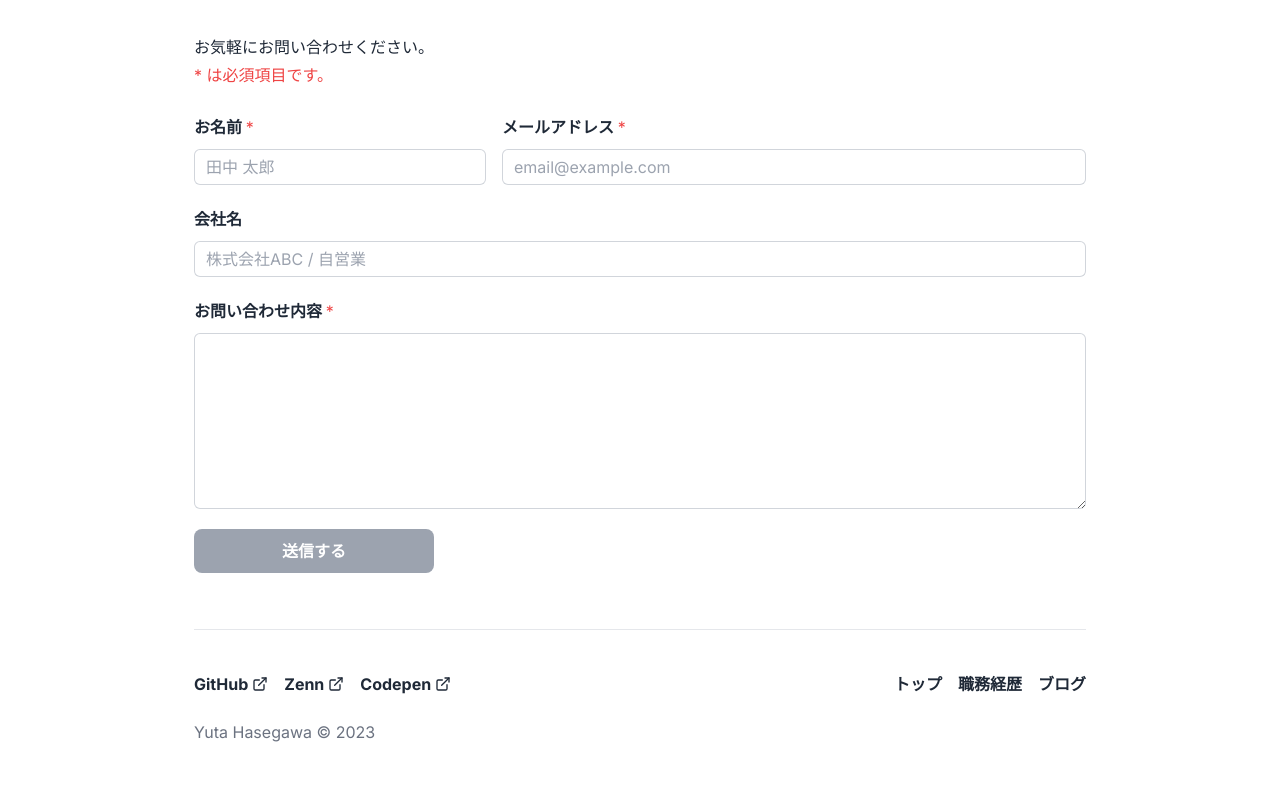
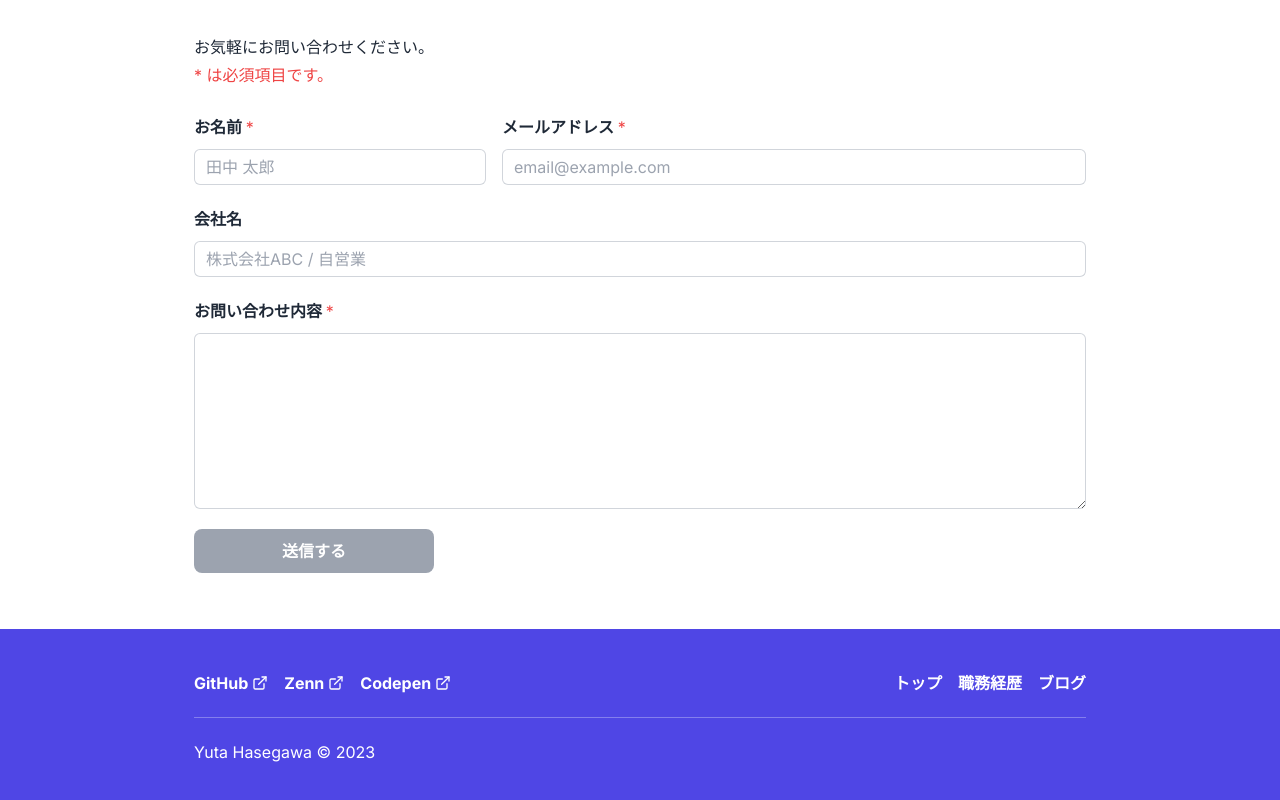
Before and after one commit to yha-1228/portfolio, a Next.js app: page / in a window 1280 px wide. Shown: the part 1759-2559 px from the top of the page. Built offline with nearby package versions, Linux system fonts and the light colour scheme.

Commit message:
feat(footer): update design

```diff
--- a/src/components/layout/footer.tsx
+++ b/src/components/layout/footer.tsx
@@ -22,9 +22,9 @@ const COPYRIGHT_TEXT = `Yuta Hasegawa © ${new Date().getFullYear()}`;
 
 export default function Footer() {
   return (
-    <footer>
+    <footer className="bg-primary-600 pb-14 pt-10 text-white">
       <Container>
-        <div className="border-t border-solid border-t-gray-light-200 pb-14 pt-10">
+        <div>
           <div className="flex justify-between">
             <ul className="w-1/2 space-y-3 md:flex md:w-auto md:space-x-4 md:space-y-0">
               {myExternalLinks.map((item) => (
@@ -45,9 +45,9 @@ export default function Footer() {
               ))}
             </ul>
           </div>
-          <p className="mt-10 text-gray-foreground-weak md:mt-5">
-            {COPYRIGHT_TEXT}
-          </p>
+          <div className="mt-5 border-t border-solid border-t-white/30">
+            <p className="pt-5">{COPYRIGHT_TEXT}</p>
+          </div>
         </div>
       </Container>
     </footer>
```
